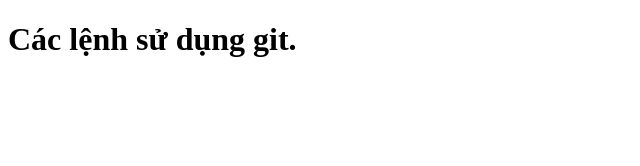
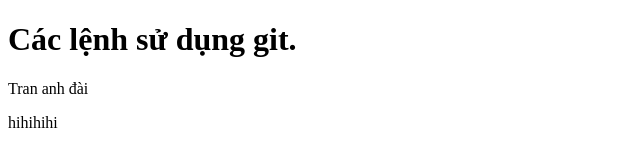
Before and after one commit to Adai-itqnu/duan2, a plain HTML site: page index.html in a window 1280 px wide. Shown: the whole page, without its empty margins (0-640 px from the left). Drawn offline with Linux system fonts and the light colour scheme.

Commit message:
second commit

```diff
--- a/index.html
+++ b/index.html
@@ -7,5 +7,7 @@
   </head>
   <body>
     <h1>Các lệnh sử dụng git.</h1>
+    <p>Tran anh đài</p>
+    <p>hihihihi</p>
   </body>
 </html>
```
